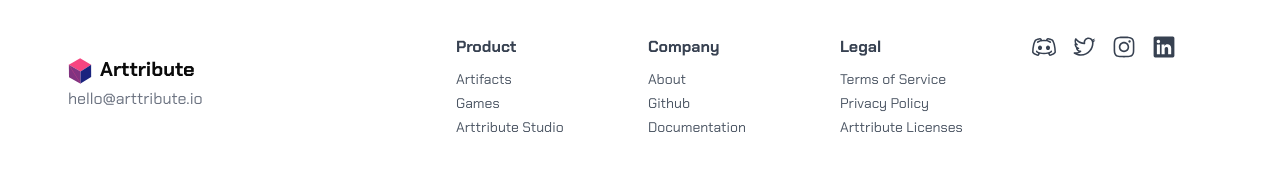
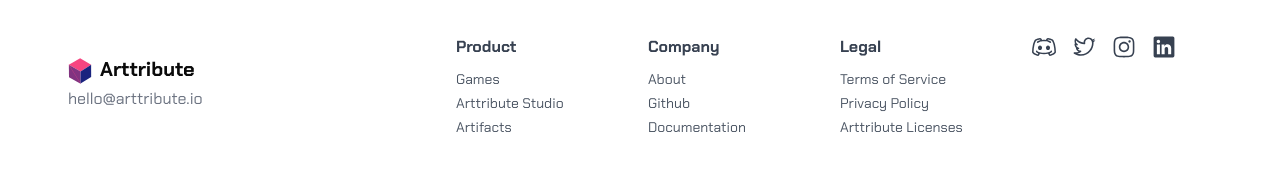
Before and after one commit to Arttribute/arttribute-product, a Next.js app: page / in a window 1280 px wide. Shown: the part 2020-2191 px from the top of the page. Built offline with nearby package versions, Linux system fonts and the light colour scheme.

Commit message:
fix: change products order

```diff
--- a/components/footer.tsx
+++ b/components/footer.tsx
@@ -12,9 +12,9 @@ export default function Footer() {
     {
       title: "Product",
       items: [
-        { href: "https://artifacts.arttribute.io/", text: "Artifacts" },
         { href: "/games", text: "Games" },
         { href: "https://studio.arttribute.io/", text: "Arttribute Studio" },
+        { href: "https://artifacts.arttribute.io/", text: "Artifacts" },
       ],
     },
     {
```
